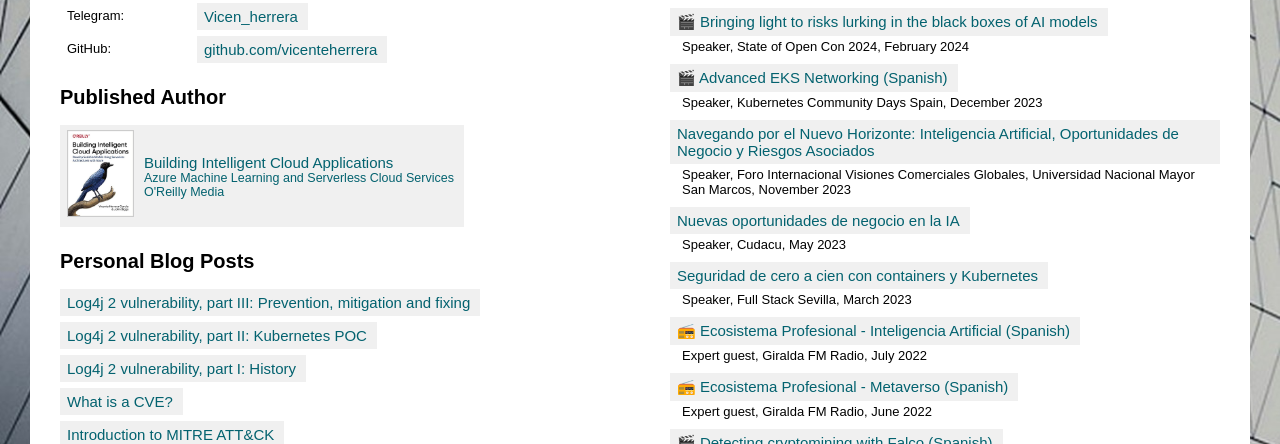
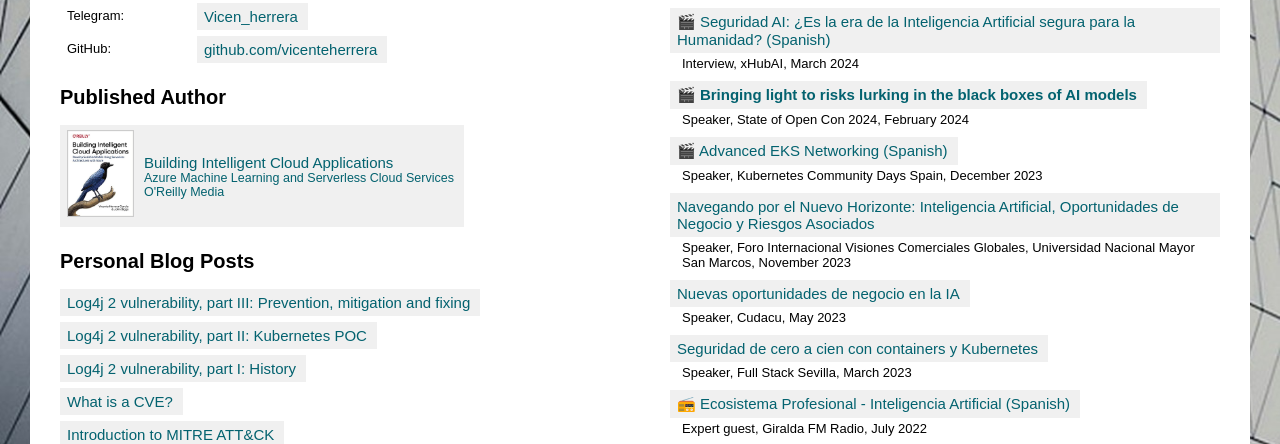
Before and after one commit to vicenteherrera/vicenteherrera.github.io, a plain HTML site: page index.html in a window 1280 px wide. Shown: the part 656-1100 px from the top of the page. Drawn offline with Linux system fonts and the light colour scheme; a web font is replaced by a local one.

Commit message:
feat: added link to video for xHub AI interview

```diff
--- a/index.html
+++ b/index.html
@@ -290,7 +290,10 @@
 			<iframe width="560" height="315" src="https://www.youtube.com/embed/WhL7WimKWpg?si=cNjGsfUa09oFuifS" title="YouTube video player" frameborder="0" allow="accelerometer; autoplay; clipboard-write; encrypted-media; gyroscope; picture-in-picture; web-share" allowfullscreen></iframe>
 
 			<ul class="participations">
-				<li><a target="_blank" href="https://www.youtube.com/watch?v=WhL7WimKWpg">🎬 Bringing light to risks lurking in the black boxes of AI models</a><br />
+
+				<li><a target="_blank" href="https://www.youtube.com/watch?v=cbw2jju0oq0">🎬 Seguridad AI: ¿Es la era de la Inteligencia Artificial segura para la Humanidad? (Spanish)</a><br />
+					<span class="position">Interview, xHubAI, March 2024</span></li>
+				<li><a target="_blank" href="https://www.youtube.com/watch?v=WhL7WimKWpg">🎬 <b>Bringing light to risks lurking in the black boxes of AI models</b></a><br />
 					<span class="position">Speaker, State of Open Con 2024, February 2024</span></li>
 				<li><a target="_blank" href="https://www.youtube.com/watch?v=7L1qyhq_lr0">🎬 Advanced EKS Networking (Spanish)</a><br />
 					<span class="position">Speaker, Kubernetes Community Days Spain, December 2023</span></li>
```
